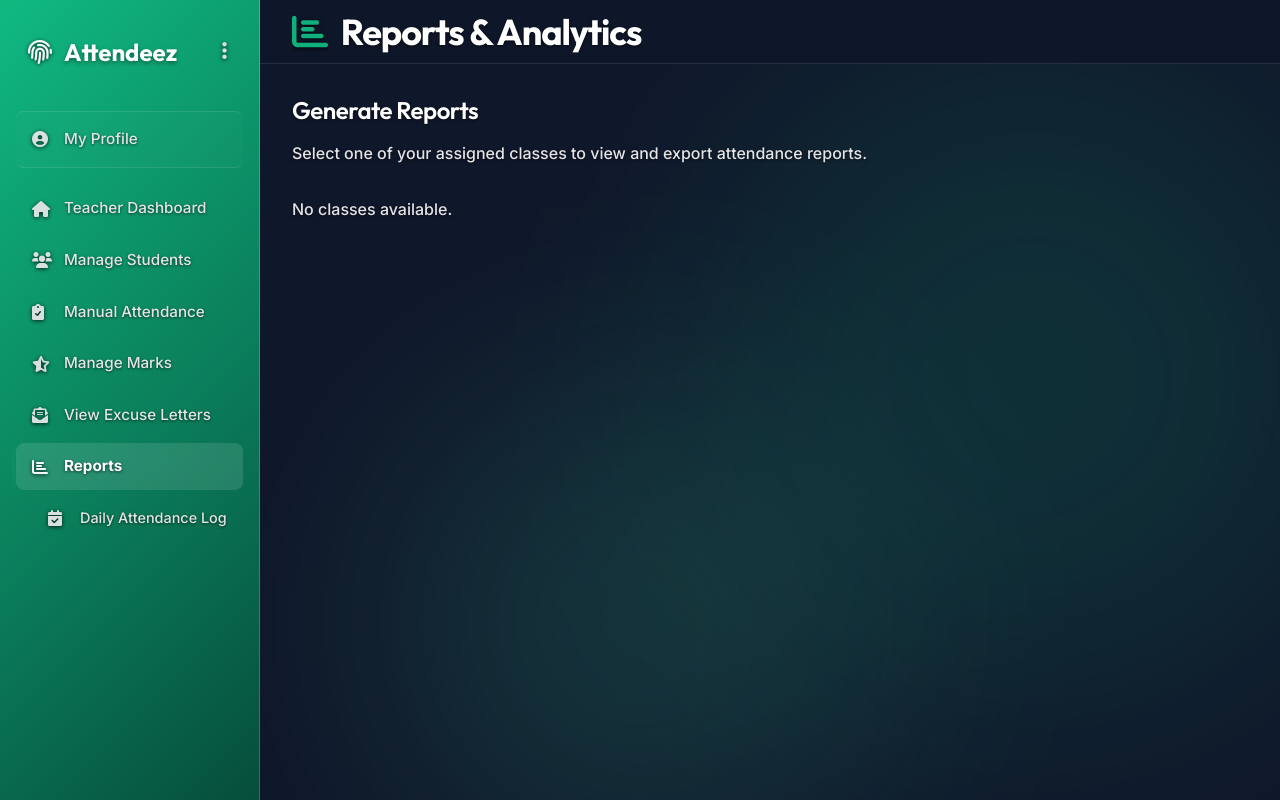
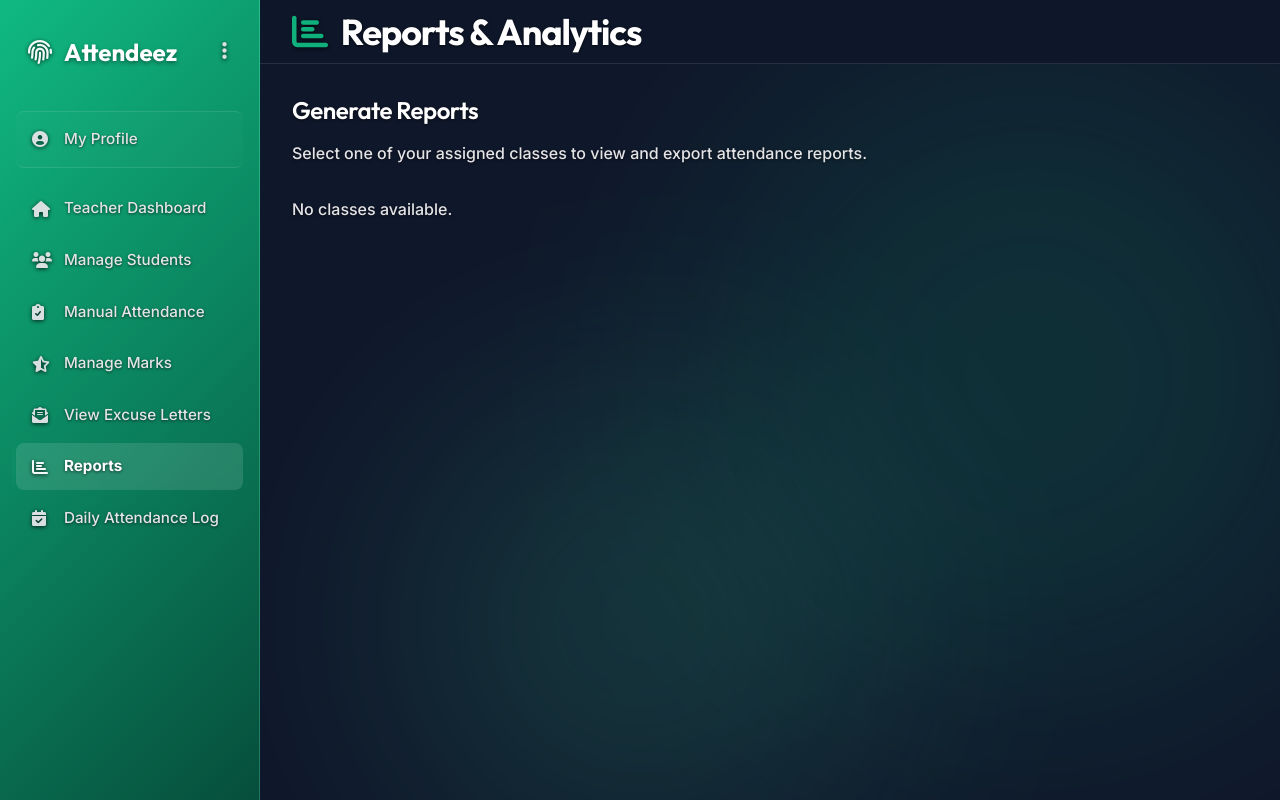
Before and after one commit to Sennsen018/NewChangeRepo, a Flask app: page /teacher/reports in a window 1280 px wide. Run offline with Flask 3, Linux system fonts and the light colour scheme; the visitor is signed in with stand-in values (Sample User, id 1); data that the repository does not hold is empty; some libraries are stand-ins or nearby versions.

Commit message:
minimal changes po

```diff
--- a/Main/teacher/templates/daily_attendance_log.html
+++ b/Main/teacher/templates/daily_attendance_log.html
@@ -35,7 +35,7 @@
                 <a href="{{ url_for('teacher.manage_marks') }}" class="nav-item"><i class="fas fa-star-half-alt"></i> Manage Marks</a>
                 <a href="{{ url_for('teacher.view_excuses') }}" class="nav-item"><i class="fas fa-envelope-open-text"></i> View Excuse Letters</a>
                 <a href="{{ url_for('teacher.reports') }}" class="nav-item"><i class="fas fa-chart-bar"></i> Reports</a>
-                <a href="{{ url_for('teacher.daily_attendance_log') }}" class="nav-item active" style="padding-left: 2rem; font-size: 0.9rem;"><i class="fas fa-calendar-check"></i> Daily Attendance Log</a>
+                <a href="{{ url_for('teacher.daily_attendance_log') }}" class="nav-item active"><i class="fas fa-calendar-check"></i> Daily Attendance Log</a>
             </nav>
         </aside>
 
--- a/Main/teacher/templates/manage_marks.html
+++ b/Main/teacher/templates/manage_marks.html
@@ -42,7 +42,7 @@
                 <a href="{{ url_for('teacher.manage_marks') }}" class="nav-item active"><i class="fas fa-star-half-alt"></i> Manage Marks</a>
                 <a href="{{ url_for('teacher.view_excuses') }}" class="nav-item"><i class="fas fa-envelope-open-text"></i> View Excuse Letters</a>
                 <a href="{{ url_for('teacher.reports') }}" class="nav-item"><i class="fas fa-chart-bar"></i> Reports</a>
-                <a href="{{ url_for('teacher.daily_attendance_log') }}" class="nav-item" style="padding-left: 2rem; font-size: 0.9rem;"><i class="fas fa-calendar-check"></i> Daily Attendance Log</a>
+                <a href="{{ url_for('teacher.daily_attendance_log') }}" class="nav-item"><i class="fas fa-calendar-check"></i> Daily Attendance Log</a>
             </nav>
 
         </aside>
--- a/Main/teacher/templates/manage_students.html
+++ b/Main/teacher/templates/manage_students.html
@@ -46,7 +46,7 @@
                 <a href="{{ url_for('teacher.manage_marks') }}" class="nav-item"><i class="fas fa-star-half-alt"></i> Manage Marks</a>
                 <a href="{{ url_for('teacher.view_excuses') }}" class="nav-item"><i class="fas fa-envelope-open-text"></i> View Excuse Letters</a>
                 <a href="{{ url_for('teacher.reports') }}" class="nav-item"><i class="fas fa-chart-bar"></i> Reports</a>
-                <a href="{{ url_for('teacher.daily_attendance_log') }}" class="nav-item" style="padding-left: 2rem; font-size: 0.9rem;"><i class="fas fa-calendar-check"></i> Daily Attendance Log</a>
+                <a href="{{ url_for('teacher.daily_attendance_log') }}" class="nav-item"><i class="fas fa-calendar-check"></i> Daily Attendance Log</a>
             </nav>
 
         </aside>
--- a/Main/teacher/templates/manual_attendance.html
+++ b/Main/teacher/templates/manual_attendance.html
@@ -113,7 +113,7 @@
                 <a href="{{ url_for('teacher.manage_marks') }}" class="nav-item"><i class="fas fa-star-half-alt"></i> Manage Marks</a>
                 <a href="{{ url_for('teacher.view_excuses') }}" class="nav-item"><i class="fas fa-envelope-open-text"></i> View Excuse Letters</a>
                 <a href="{{ url_for('teacher.reports') }}" class="nav-item"><i class="fas fa-chart-bar"></i> Reports</a>
-                <a href="{{ url_for('teacher.daily_attendance_log') }}" class="nav-item" style="padding-left: 2rem; font-size: 0.9rem;"><i class="fas fa-calendar-check"></i> Daily Attendance Log</a>
+                <a href="{{ url_for('teacher.daily_attendance_log') }}" class="nav-item"><i class="fas fa-calendar-check"></i> Daily Attendance Log</a>
 
         </aside>
 
--- a/Main/teacher/templates/reports.html
+++ b/Main/teacher/templates/reports.html
@@ -48,7 +48,7 @@
                 <a href="{{ url_for('teacher.manage_marks') }}" class="nav-item"><i class="fas fa-star-half-alt"></i> Manage Marks</a>
                 <a href="{{ url_for('teacher.view_excuses') }}" class="nav-item"><i class="fas fa-envelope-open-text"></i> View Excuse Letters</a>
                 <a href="{{ url_for('teacher.reports') }}" class="nav-item active"><i class="fas fa-chart-bar"></i> Reports</a>
-                <a href="{{ url_for('teacher.daily_attendance_log') }}" class="nav-item" style="padding-left: 2rem; font-size: 0.9rem;"><i class="fas fa-calendar-check"></i> Daily Attendance Log</a>
+                <a href="{{ url_for('teacher.daily_attendance_log') }}" class="nav-item"><i class="fas fa-calendar-check"></i> Daily Attendance Log</a>
             </nav>
 
         </aside>
--- a/Main/teacher/templates/teacher_dashboard.html
+++ b/Main/teacher/templates/teacher_dashboard.html
@@ -51,7 +51,7 @@
                 <a href="{{ url_for('teacher.view_excuses') }}" class="nav-item"><i
                         class="fas fa-envelope-open-text"></i> View Excuse Letters</a>
                 <a href="{{ url_for('teacher.reports') }}" class="nav-item"><i class="fas fa-chart-bar"></i> Reports</a>
-                <a href="{{ url_for('teacher.daily_attendance_log') }}" class="nav-item" style="padding-left: 2rem; font-size: 0.9rem;"><i class="fas fa-calendar-check"></i> Daily Attendance Log</a>
+                <a href="{{ url_for('teacher.daily_attendance_log') }}" class="nav-item"><i class="fas fa-calendar-check"></i> Daily Attendance Log</a>
             </nav>
 
         </aside>
--- a/Main/teacher/templates/teacher_profile.html
+++ b/Main/teacher/templates/teacher_profile.html
@@ -129,7 +129,7 @@
                 <a href="{{ url_for('teacher.manage_marks') }}" class="nav-item"><i class="fas fa-star-half-alt"></i> Manage Marks</a>
                 <a href="{{ url_for('teacher.view_excuses') }}" class="nav-item"><i class="fas fa-envelope-open-text"></i> View Excuse Letters</a>
                 <a href="{{ url_for('teacher.reports') }}" class="nav-item"><i class="fas fa-chart-bar"></i> Reports</a>
-                <a href="{{ url_for('teacher.daily_attendance_log') }}" class="nav-item" style="padding-left: 2rem; font-size: 0.9rem;"><i class="fas fa-calendar-check"></i> Daily Attendance Log</a>
+                <a href="{{ url_for('teacher.daily_attendance_log') }}" class="nav-item"><i class="fas fa-calendar-check"></i> Daily Attendance Log</a>
             </nav>
 
         </aside>
--- a/Main/teacher/templates/view_excuses.html
+++ b/Main/teacher/templates/view_excuses.html
@@ -103,7 +103,7 @@
                 <a href="{{ url_for('teacher.view_excuses') }}" class="nav-item active"><i
                         class="fas fa-envelope-open-text"></i> View Excuse Letters</a>
                 <a href="{{ url_for('teacher.reports') }}" class="nav-item"><i class="fas fa-chart-bar"></i> Reports</a>
-                <a href="{{ url_for('teacher.daily_attendance_log') }}" class="nav-item" style="padding-left: 2rem; font-size: 0.9rem;"><i class="fas fa-calendar-check"></i> Daily Attendance Log</a>
+                <a href="{{ url_for('teacher.daily_attendance_log') }}" class="nav-item"><i class="fas fa-calendar-check"></i> Daily Attendance Log</a>
             </nav>
 
         </aside>
```
